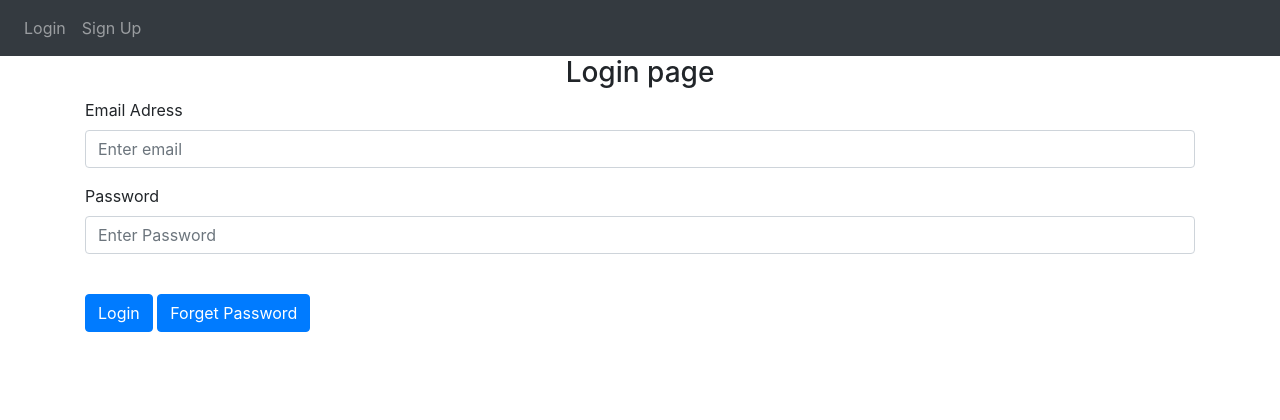
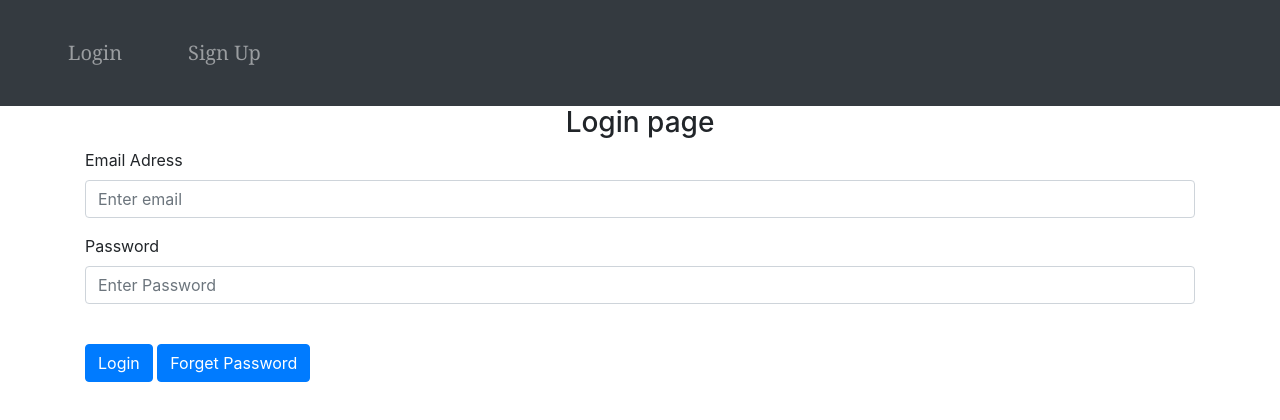
Before and after one commit to trollord/Cash_Book_MPR, a Flask app: page /login in a window 1280 px wide. Shown: the top 420 px of the page. Run offline with Flask 2, Linux system fonts and the light colour scheme; some libraries are stand-ins or nearby versions.

Commit message:
Made changes in the navbar to display theuser name

```diff
--- a/website/auth.py
+++ b/website/auth.py
@@ -23,7 +23,15 @@ def allowed_file(filename):
 
 
 def forgetpassword():
-    py.alert(text='', title='', button='OK')
+    # py.alert(text='', title='', button='OK')
+    py.prompt(
+        text='', title='Enter the Access key sent to your Email/phone', default='')
+    # use tkinter or pyqt insted of pyautogui
+    # email verification using the same access key
+    # gui for entering email and keyy
+    # enter the key and validate if validated
+    #
+    # redirect to login page
 
 
 @auth.route('/login', methods=['GET', 'POST'])
@@ -39,9 +47,11 @@ def login():
             password = request.form.get('password')
 
             user = User.query.filter_by(email=email).first()
+
             if user:
                 if check_password_hash(user.password, password):
-                    flash('Logged In Succesfully!!', category='success')
+                    flash(f"{user.first_name} has been logged In Succesfully!!",
+                          category='success')
                     login_user(user, remember=True)
                     return redirect(url_for('views.home'))
                 else:
@@ -127,7 +137,7 @@ def upload_image():
         #print('upload_image filename: ' + filename)
         image_to_text(
             f"C:/Users/mskas/OneDrive/Desktop/py4e/.vscode/ML/New folder/flask Web app/website/test_ocr/{filename}")
-        flash('Image successfully uploaded and displayed below', category='success')
+        # flash('Image successfully uploaded and displayed below', category='success')
         return redirect(url_for('views.home'))
     else:
         flash('Allowed image types are -> png, jpg, jpeg, gif')
--- a/website/templates/base.html
+++ b/website/templates/base.html
@@ -6,7 +6,23 @@
     <meta name="viewport" content="width=device-width, initial-scale=1" />
     <link rel="stylesheet" href="https://stackpath.bootstrapcdn.com/bootstrap/4.4.1/css/bootstrap.min.css" integrity="sha384-Vkoo8x4CGsO3+Hhxv8T/Q5PaXtkKtu6ug5TOeNV6gBiFeWPGFN9MuhOf23Q9Ifjh" crossorigin="anonymous" />
     <link rel="stylesheet" href="https://stackpath.bootstrapcdn.com/font-awesome/4.7.0/css/font-awesome.min.css" crossorigin="anonymous" />
+    <style>
+        .navbar {
+            padding-top: 15px;
+            padding-left: 30px;
+            padding-bottom: 15px;
+            font-size: 20px;
+            font-family: Georgia, 'Times New Roman', Times, serif;
+        }
 
+        .home_class {
+            margin-right: 50px;
+        }
+
+        .home_classs {
+            margin-left: 1100px;
+        }
+    </style>
     <title>{% block title %}Home{% endblock %}</title>
 </head>
 
@@ -16,13 +32,14 @@
         <span class="navbar-toggler-icon"></span>
       </button>
         <div class="collapse navbar-collapse" id="navbar">
-            <div class="navbar-nav">
+            <div class="navbar-nav navbar">
                 {% if user.is_authenticated %}
-                <a class="nav-item nav-link" id="home" href="/">Home</a>
-                <a class="nav-item nav-link" id="Ocr" href="/Ocr">Ocr</a>
-                <a class="nav-item nav-link" id="logout" href="/logout">Logout</a> {% else %}
-                <a class="nav-item nav-link" id="login" href="/login">Login</a>
-                <a class="nav-item nav-link" id="signUp" href="/sign-up">Sign Up</a> {% endif %}
+                <a class="nav-item nav-link home_class" id="home" href="/">Home</a>
+                <a class="nav-item nav-link home_class" id="Ocr" href="/Ocr">Scan Bill's</a>
+                <a class="nav-item nav-link home_class" id="logout" href="/logout">Logout</a>
+                <a class="nav-item nav-link home_class  home_classs" id="Accounts">{{user.email}}</a> {% else %}
+                <a class="nav-item nav-link home_class" id="login" href="/login">Login</a>
+                <a class="nav-item nav-link home_class" id="signUp" href="/sign-up">Sign Up</a> {% endif %}
             </div>
         </div>
     </nav>
--- a/website/views.py
+++ b/website/views.py
@@ -13,7 +13,7 @@ c = 0
 def sum_data_amt(user):
     sum = 0
     for note in user.notes:
-        sum += note.data_amt
+        sum += int(note.data_amt)
     return sum
 
 
```
Also changed, not shown: website/py_ocr.py (+8 -3 lines), website/templates/home.html (+18 -16 lines), website/database.db, website/test_ocr/elecbill.jpg (added), website/test_ocr/vedant.jpg (added).
